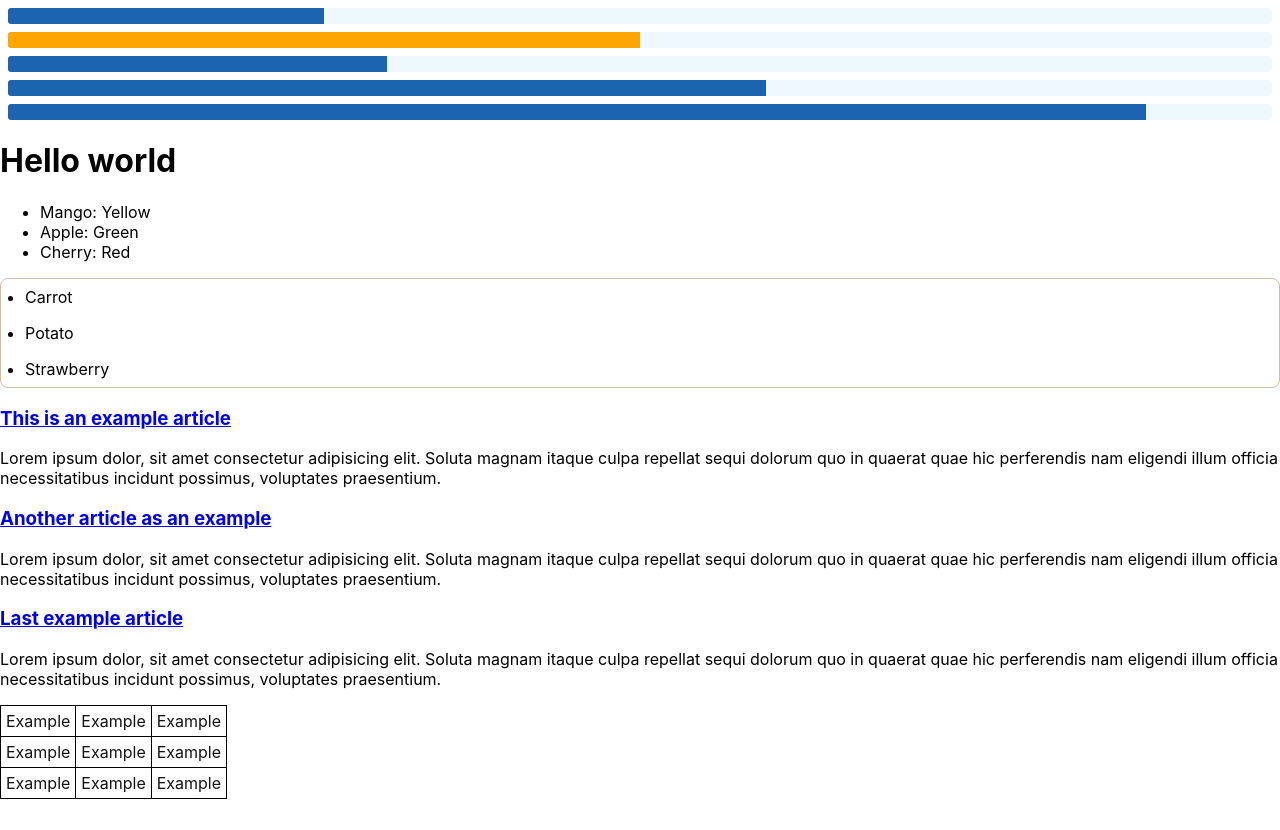
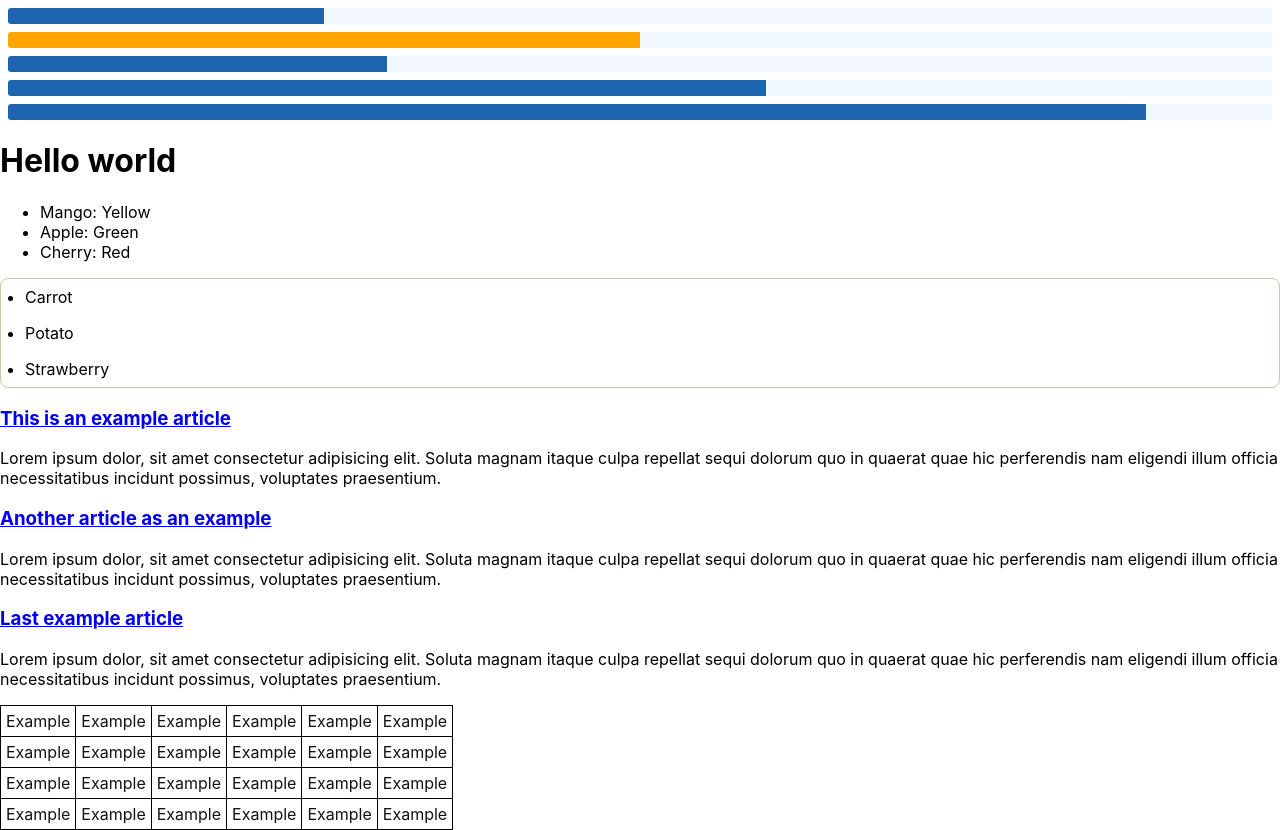
Before and after one commit to yryskulKuttubaeva/25.03react, a React (Create React App) app: page / in a window 1280 px wide. Before the commit the page ends 800 px from the top, so only its background shows below. Built offline with nearby package versions, Linux system fonts and the light colour scheme.

Commit message:
changet app.js

```diff
--- a/src/App.js
+++ b/src/App.js
@@ -61,8 +61,6 @@ function App() {
           <td>Example</td>
           <td>Example</td>
           <td>Example</td>
-        </tr>
-        <tr>
           <td>Example</td>
           <td>Example</td>
           <td>Example</td>
@@ -71,7 +69,27 @@ function App() {
           <td>Example</td>
           <td>Example</td>
           <td>Example</td>
+          <td>Example</td>
+          <td>Example</td>
+          <td>Example</td>
         </tr>
+        <tr>
+          <td>Example</td>
+          <td>Example</td>
+          <td>Example</td>
+          <td>Example</td>
+          <td>Example</td>
+          <td>Example</td>
+        </tr>
+        <tr>
+          <td>Example</td>
+          <td>Example</td>
+          <td>Example</td>
+          <td>Example</td>
+          <td>Example</td>
+          <td>Example</td>
+        </tr>
+
       </table>
 
      </div>
```
